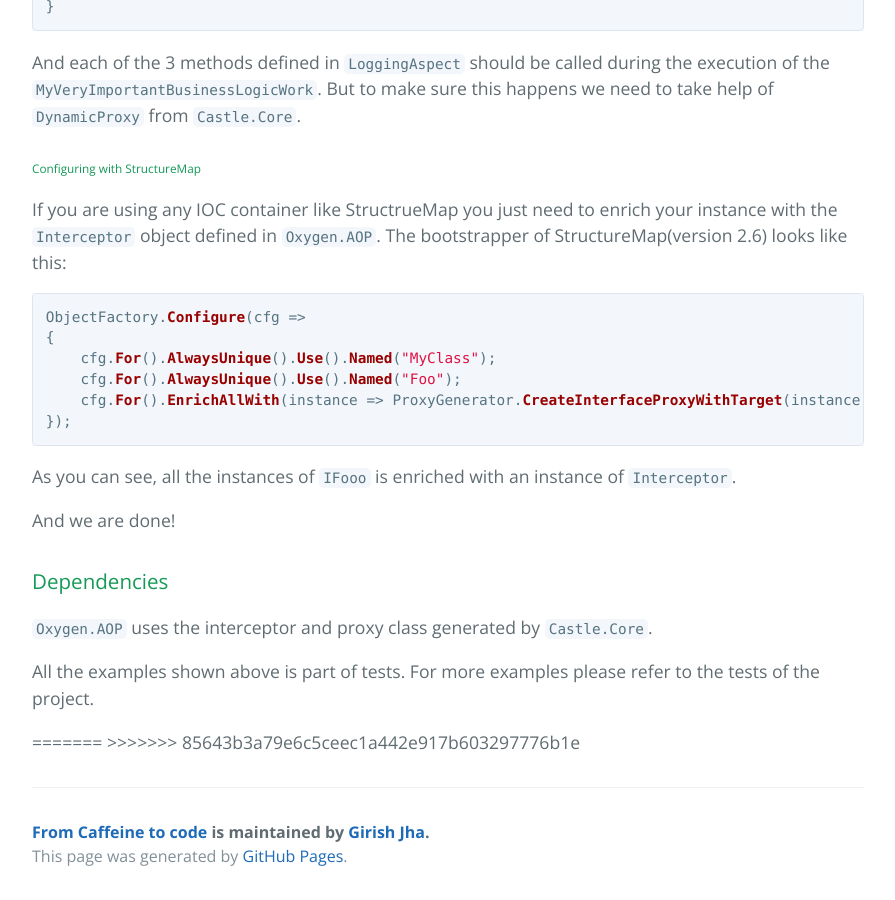
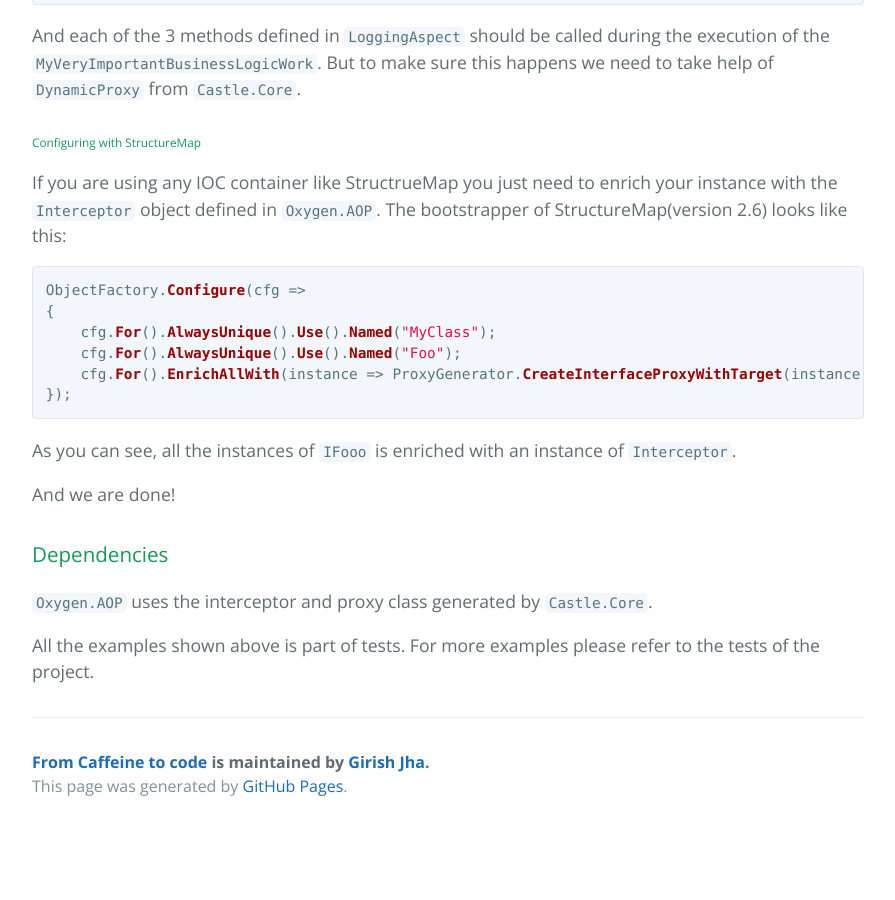
Before and after one commit to girish-jha/girish-jha.github.io, a Jekyll site: the page built from _posts/2017-05-17-aspect-oriented-programming-by-orxygen-AOP.md, in a window 1280 px wide and 900 px high, scrolled down 5872 px. Shown: the whole window, without its empty margins (192-1087 px from the left). Built offline with Jekyll 4.4.1, drawn with Linux system fonts in a browser that asks for light colours; comment, search, counter and statistics services are not loaded; after the commit the page ends 6702 px from its top, so only the background shows below that; some of the changed lines change nothing that is shown.

Commit message:
removing merge conflict

```diff
--- a/_config.yml
+++ b/_config.yml
@@ -12,8 +12,11 @@
 permalink: /:year/:month/:title #pretty
 
 # Gems
-gems:
+plugins:
   - jekyll-paginate
 
 #Others
 markdown: kramdown
+
+exclude:
+  - README.md
--- /dev/null
+++ b/_includes/disqus.html
@@ -0,0 +1,22 @@
+<div id="disqus_thread"></div>
+<script>
+  /**
+   *  RECOMMENDED CONFIGURATION VARIABLES: EDIT AND UNCOMMENT THE SECTION BELOW TO INSERT DYNAMIC VALUES FROM YOUR PLATFORM OR CMS.
+   *  LEARN WHY DEFINING THESE VARIABLES IS IMPORTANT: https://disqus.com/admin/universalcode/#configuration-variables*/
+  /*
+  var disqus_config = function () {
+  this.page.url = PAGE_URL;  // Replace PAGE_URL with your page's canonical URL variable
+  this.page.identifier = PAGE_IDENTIFIER; // Replace PAGE_IDENTIFIER with your page's unique identifier variable
+  };
+  */
+  (function () { // DON'T EDIT BELOW THIS LINE
+    var d = document,
+      s = d.createElement('script');
+    s.src = 'https://girishjha-github-io.disqus.com/embed.js';
+    s.setAttribute('data-timestamp', +new Date());
+    (d.head || d.body).appendChild(s);
+  })();
+</script>
+<noscript>Please enable JavaScript to view the
+  <a href="https://disqus.com/?ref_noscript">comments powered by Disqus.</a>
+</noscript>
--- a/_layouts/post.html
+++ b/_layouts/post.html
@@ -6,30 +6,7 @@
 
 {{ content }}
 
-<<<<<<< HEAD
-  <article class="post-content">
-    {{ content }}
-  </article>
-  <div id="disqus_thread"></div>
-  <script>
-
-  /**
-  *  RECOMMENDED CONFIGURATION VARIABLES: EDIT AND UNCOMMENT THE SECTION BELOW TO INSERT DYNAMIC VALUES FROM YOUR PLATFORM OR CMS.
-  *  LEARN WHY DEFINING THESE VARIABLES IS IMPORTANT: https://disqus.com/admin/universalcode/#configuration-variables*/
-  /*
-  var disqus_config = function () {
-  this.page.url = PAGE_URL;  // Replace PAGE_URL with your page's canonical URL variable
-  this.page.identifier = PAGE_IDENTIFIER; // Replace PAGE_IDENTIFIER with your page's unique identifier variable
-  };
-  */
-  (function() { // DON'T EDIT BELOW THIS LINE
-  var d = document, s = d.createElement('script');
-  s.src = 'https://girishjha-github-io.disqus.com/embed.js';
-  s.setAttribute('data-timestamp', +new Date());
-  (d.head || d.body).appendChild(s);
-  })();
-  </script>
-  <noscript>Please enable JavaScript to view the <a href="https://disqus.com/?ref_noscript">comments powered by Disqus.</a></noscript>
-</div>
-=======
->>>>>>> 85643b3a79e6c5ceec1a442e917b603297776b1e
+<article class="post-content">
+  {{ content }}
+</article>
+{% include disqus.html %}
```
Also changed, not shown: 1 other file.
